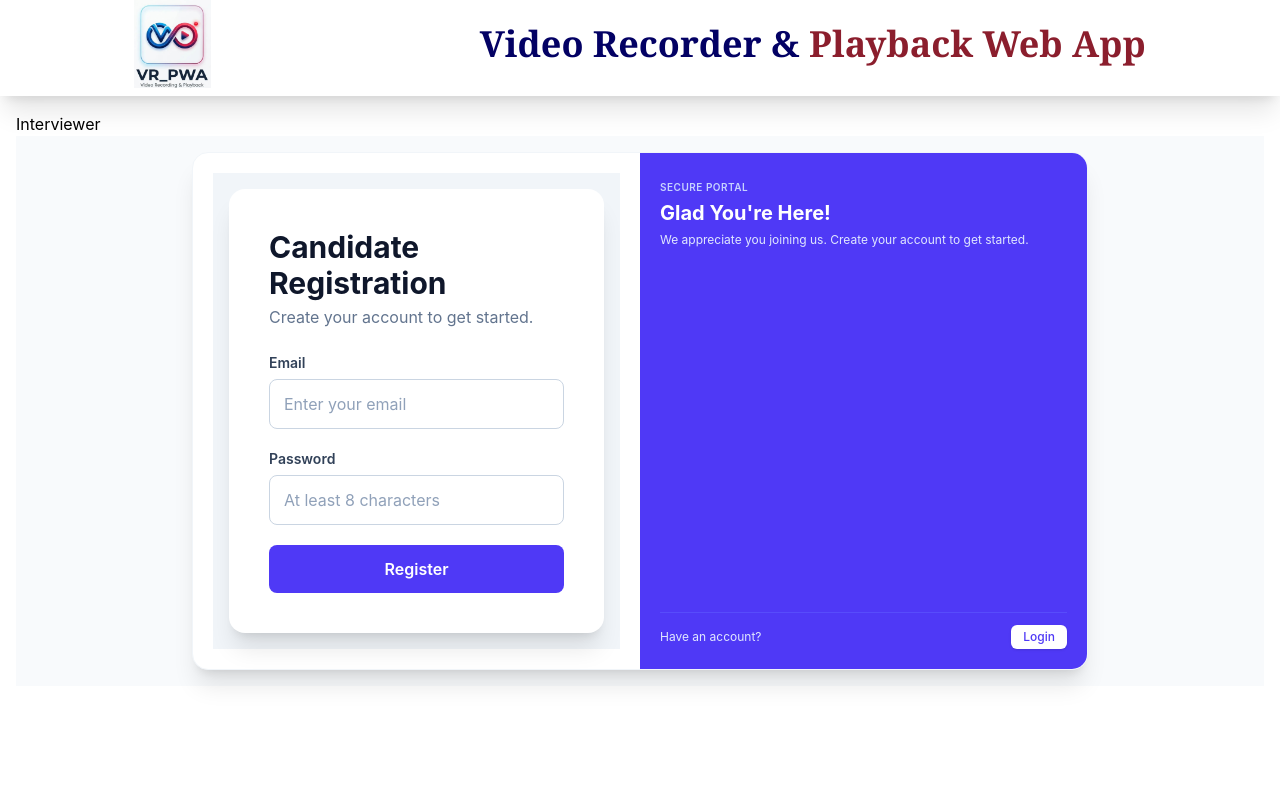
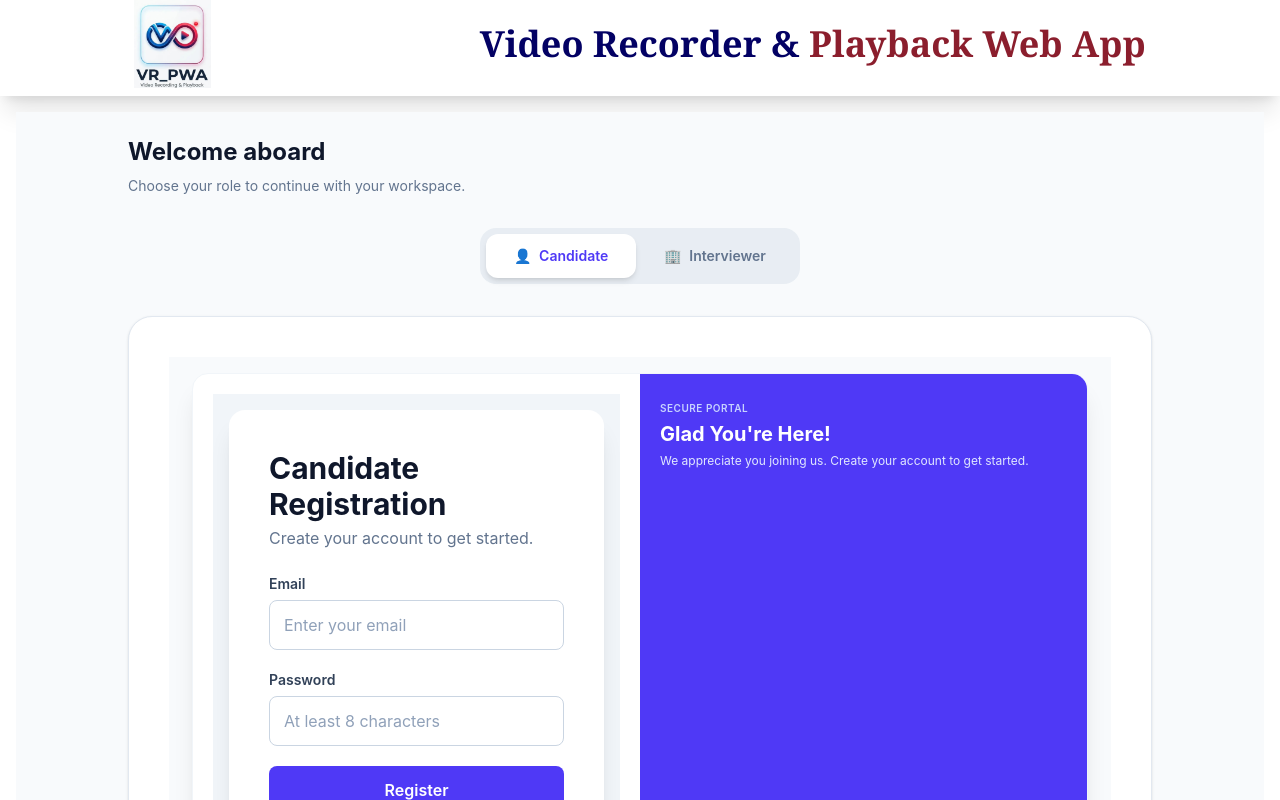
Before and after one commit to harshit7217/Video-Recorder-Playback-Web-App, a React (Vite) app in the folder client/: page / in a window 1280 px wide. Shown: the top 800 px of the page. Built offline with nearby package versions, Linux system fonts and the light colour scheme; no server answers.

Commit message:
feat: enhance role selection UI and improve layout in EntryPoint component

```diff
--- a/client/src/components/EntryPoint.jsx
+++ b/client/src/components/EntryPoint.jsx
@@ -5,11 +5,53 @@ import Employer from "./employer/Employer";
 const EntryPoint = () => {
   const [isCandidate, setIsCandidate] = useState(true);
   return (
-    <div>
-      <button onClick={() => setIsCandidate(!isCandidate)}>
-        {isCandidate ? "Interviewer" : "Candidate"}
-      </button>
-      {isCandidate ? <Candidate /> : <Employer />}
+    <div className="min-h-screen bg-slate-50 p-6">
+      <div className="mx-auto max-w-5xl">
+        {/* Header */}
+        <div className="mb-8">
+          <h1 className="text-2xl font-bold text-slate-900">Welcome aboard</h1>
+          <p className="mt-2 text-sm text-slate-500">
+            Choose your role to continue with your workspace.
+          </p>
+        </div>
+
+        {/* Role Selector */}
+        <div className="mb-8 flex justify-center">
+          <div className="inline-flex rounded-2xl bg-slate-200/70 p-1.5">
+            <button
+              onClick={() => setIsCandidate(true)}
+              className={`flex items-center gap-2 rounded-xl px-7 py-3 text-sm font-semibold transition-all duration-300 ${
+                isCandidate
+                  ? "bg-white text-indigo-600 shadow-md"
+                  : "text-slate-500 hover:text-slate-800"
+              }`}
+            >
+              <span>👤</span>
+              Candidate
+            </button>
+
+            <button
+              onClick={() => setIsCandidate(false)}
+              className={`flex items-center gap-2 rounded-xl px-7 py-3 text-sm font-semibold transition-all duration-300 ${
+                !isCandidate
+                  ? "bg-white text-indigo-600 shadow-md"
+                  : "text-slate-500 hover:text-slate-800"
+              }`}
+            >
+              <span>🏢</span>
+              Interviewer
+            </button>
+          </div>
+        </div>
+
+        {/* Content */}
+        <div
+          key={isCandidate ? "candidate" : "interviewer"}
+          className="rounded-3xl border border-slate-200 bg-white p-6 shadow-sm transition-all duration-300 sm:p-10"
+        >
+          {isCandidate ? <Candidate /> : <Employer />}
+        </div>
+      </div>
     </div>
   );
 };
```
